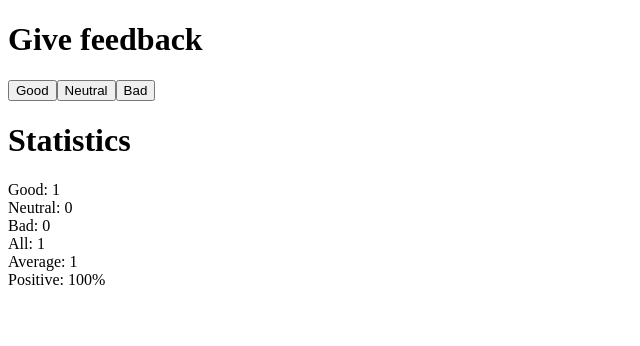
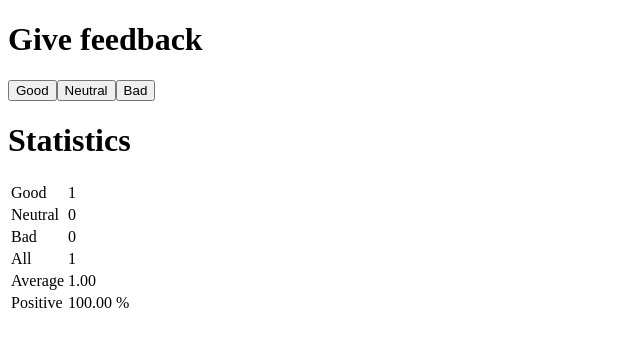
Before and after one commit to lapatinn/fullstack, a React (Vite) app in the folder osa1/unicafe1.6/: page / in a window 1280 px wide. Both pictures are taken after a click on the button "Good". Shown: the top 346 px of the page, without its empty margins (0-640 px from the left). Built offline with nearby package versions, Linux system fonts and the light colour scheme.

Commit message:
Tehtävä 1.11

```diff
--- a/osa1/unicafe1.6/src/App.jsx
+++ b/osa1/unicafe1.6/src/App.jsx
@@ -2,19 +2,39 @@ import { useState } from 'react'
 
 const Statistics = (props) => {
   const all = props.good + props.neutral + props.bad
-  const avg = ((props.good * 1) + (props.neutral * 0) + (props.bad * -1)) / all
-  const pos = (props.good / all) * 100 + "%"
+  const avg = parseFloat(((props.good * 1) + (props.neutral * 0) + (props.bad * -1)) / all).toFixed(2)
+  const pos = parseFloat((props.good / all) * 100).toFixed(2) + " %"
 
   if (all > 0) {
     return (
-      <div>
-        <StatisticLine text="Good" value={props.good}/>
-        <StatisticLine text="Neutral" value={props.neutral}/>
-        <StatisticLine text="Bad" value={props.bad}/>
-        <StatisticLine text="All" value={all}/>
-        <StatisticLine text="Average" value={avg}/>
-        <StatisticLine text="Positive" value={pos}/>
-      </div>
+      <table>
+        <tbody>
+          <tr>
+            <td>Good</td>
+            <td>{props.good}</td>
+          </tr>
+          <tr>
+            <td>Neutral</td>
+            <td>{props.neutral}</td>
+          </tr>
+          <tr>
+            <td>Bad</td>
+            <td>{props.bad}</td>
+          </tr>
+          <tr>
+            <td>All</td>
+            <td>{all}</td>
+          </tr>
+          <tr>
+            <td>Average</td>
+            <td>{avg}</td>
+          </tr>
+          <tr>
+            <td>Positive</td>
+            <td>{pos}</td>
+          </tr>
+        </tbody>
+      </table>
     )
   }
   else {
```
